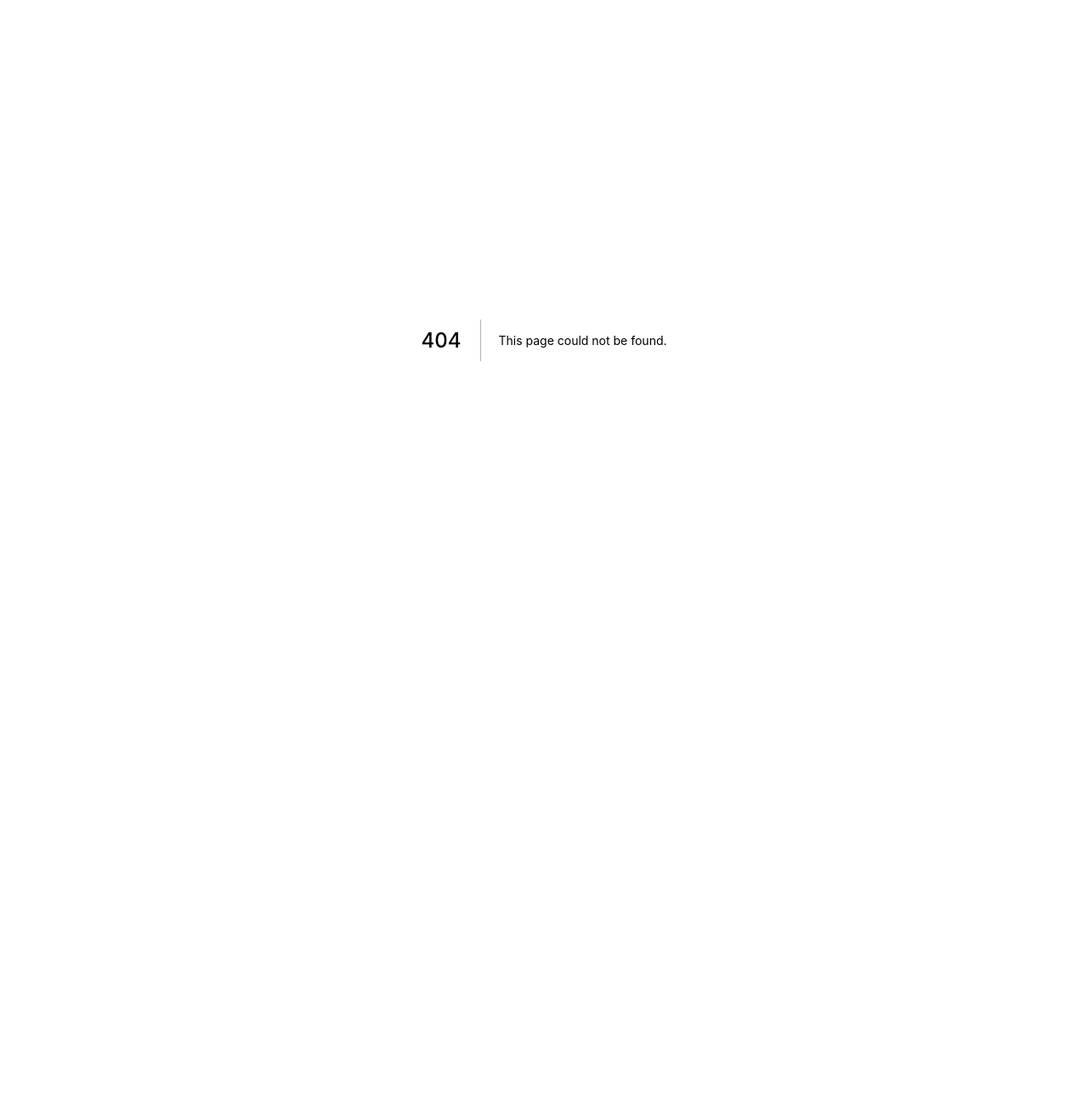
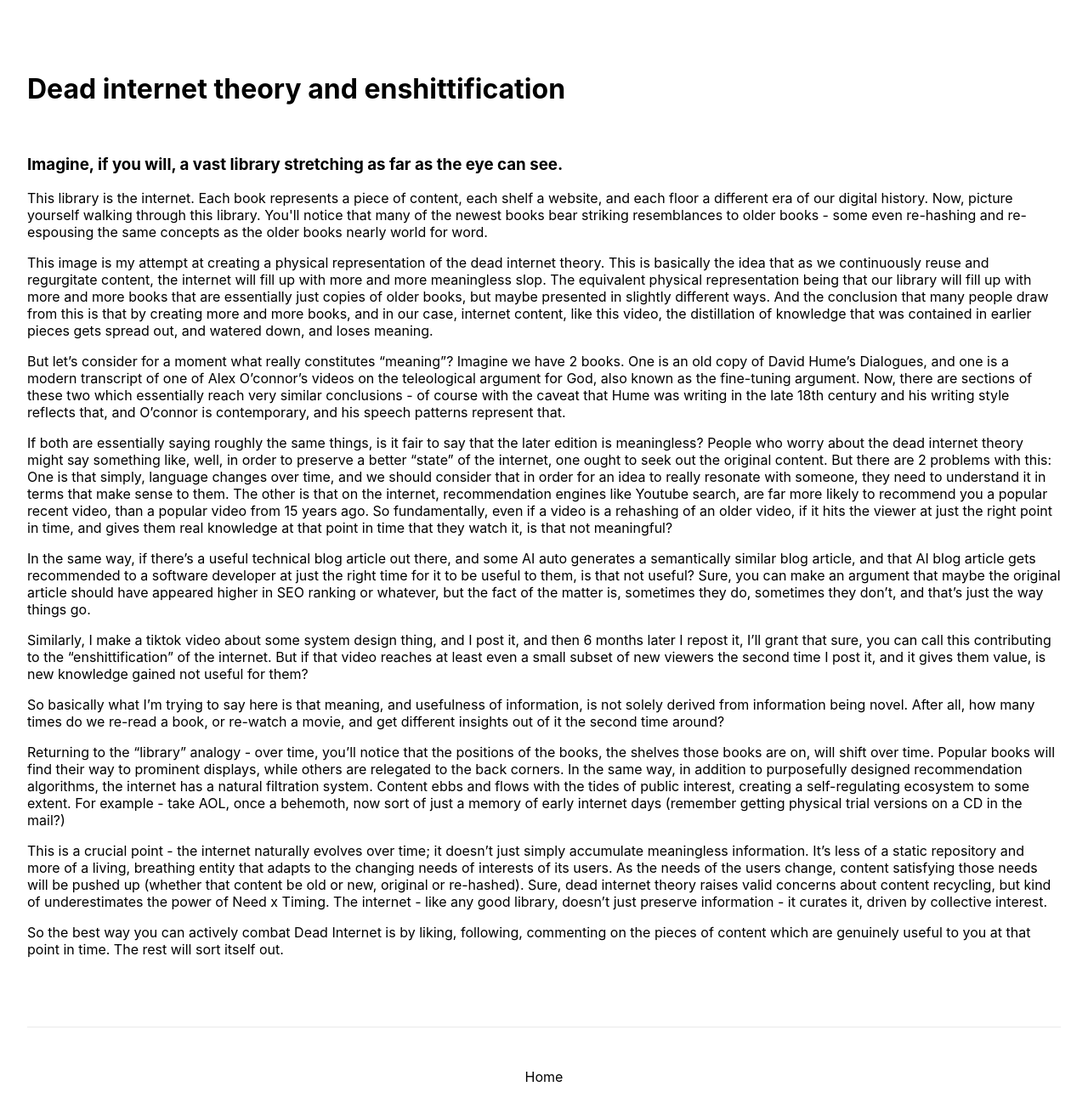
Before and after one commit to chriswillsflannery/chriswillsflannery, a Next.js app: page /posts/deadInternet in a window 1280 px wide. Before the commit this address had no page. Shown: the top 1312 px of the page at 85% size. Before the commit the page ends 800 px from the top, so only its background shows below. Built offline with nearby package versions, Linux system fonts and the light colour scheme.

Commit message:
dead internet

```diff
--- a/pages/index.tsx
+++ b/pages/index.tsx
@@ -37,6 +37,12 @@ const Home: NextPage = () => {
 
         {locale==='en-US' ? (
           <>
+            <p>
+              <Link href="./posts/deadInternet">
+                {`Dead internet theory is dead!`}
+              </Link>
+            </p>
+
             <p>
               <Link href="./posts/whyIsJavascriptSingleThreaded">
                 {`Why is JavaScript single threaded? (Go is multi-threaded)`}
--- /dev/null
+++ b/pages/posts/deadInternet.tsx
@@ -0,0 +1,53 @@
+import type { NextPage } from 'next'
+import Head from 'next/head'
+import Link from 'next/link';
+import { HL } from 'components/HorizontalLine';
+
+import styles from '@/styles/Home.module.css';
+
+const DeadInternet: NextPage = () => {
+
+  return (
+    <div className={styles.container}>
+      <Head>
+        <title>ChrisWF.</title>
+        <meta name="description" content="Generated by create next app" />
+        <link rel="icon" href="/favicon.ico" />
+      </Head>
+
+      <main className={styles.articleMain}>
+        <h1>{`Dead internet theory and enshittification`}</h1>
+        <HL />
+
+        <article>
+            <h3>{`Imagine, if you will, a vast library stretching as far as the eye can see.`}</h3>
+            <p>{`This library is the internet. Each book represents a piece of content, each shelf a website, and each floor a different era of our digital history. Now, picture yourself walking through this library. You'll notice that many of the newest books bear striking resemblances to older books - some even re-hashing and re-espousing the same concepts as the older books nearly world for word.`}</p>
+            <p>{`This image is my attempt at creating a physical representation of the dead internet theory. This is basically the idea that as we continuously reuse and regurgitate content, the internet will fill up with more and more meaningless slop. The equivalent physical representation being that our library will fill up with more and more books that are essentially just copies of older books, but maybe presented in slightly different ways. And the conclusion that many people draw from this is that by creating more and more books, and in our case, internet content, like this video, the distillation of knowledge that was contained in earlier pieces gets spread out, and watered down, and loses meaning.`}</p>
+            <p>{`But let’s consider for a moment what really constitutes “meaning”? Imagine we have 2 books. One is an old copy of David Hume’s Dialogues, and one is a modern transcript of one of Alex O’connor’s videos on the teleological argument for God, also known as the fine-tuning argument. Now, there are sections of these two which essentially reach very similar conclusions - of course with the caveat that Hume was writing in the late 18th century and his writing style reflects that, and O’connor is contemporary, and his speech patterns represent that.`}</p>
+            <p>{`If both are essentially saying roughly the same things, is it fair to say that the later edition is meaningless? People who worry about the dead internet theory might say something like, well, in order to preserve a better “state” of the internet, one ought to seek out the original content. But there are 2 problems with this: One is that simply, language changes over time, and we should consider that in order for an idea to really resonate with someone, they need to understand it in terms that make sense to them. The other is that on the internet, recommendation engines like Youtube search, are far more likely to recommend you a popular recent video, than a popular video from 15 years ago. So fundamentally, even if a video is a rehashing of an older video, if it hits the viewer at just the right point in time, and gives them real knowledge at that point in time that they watch it, is that not meaningful?`}</p>
+            <p>{`In the same way, if there’s a useful technical blog article out there, and some AI auto generates a semantically similar blog article, and that AI blog article gets recommended to a software developer at just the right time for it to be useful to them, is that not useful? Sure, you can make an argument that maybe the original article should have appeared higher in SEO ranking or whatever, but the fact of the matter is, sometimes they do, sometimes they don’t, and that’s just the way things go.`}</p>
+            <p>{`Similarly, I make a tiktok video about some system design thing, and I post it, and then 6 months later I repost it, I’ll grant that sure, you can call this contributing to the “enshittification” of the internet. But if that video reaches at least even a small subset of new viewers the second time I post it, and it gives them value, is new knowledge gained not useful for them?`}</p>
+            <p>{`So basically what I’m trying to say here is that meaning, and usefulness of information, is not solely derived from information being novel. After all, how many times do we re-read a book, or re-watch a movie, and get different insights out of it the second time around?`}</p>
+            <p>{`Returning to the “library” analogy - over time, you’ll notice that the positions of the books, the shelves those books are on, will shift over time. Popular books will find their way to prominent displays, while others are relegated to the back corners. In the same way, in addition to purposefully designed recommendation algorithms, the internet has a natural filtration system. Content ebbs and flows with the tides of public interest, creating a self-regulating ecosystem to some extent. For example - take AOL, once a behemoth, now sort of just a memory of early internet days (remember getting physical trial versions on a CD in the mail?) `}</p>
+            <p>{`This is a crucial point - the internet naturally evolves over time; it doesn’t just simply accumulate meaningless information. It’s less of a static repository and more of a living, breathing entity that adapts to the changing needs of interests of its users. As the needs of the users change, content satisfying those needs will be pushed up (whether that content be old or new, original or re-hashed). Sure, dead internet theory raises valid concerns about content recycling, but kind of underestimates the power of Need x Timing. The internet - like any good library, doesn’t just preserve information - it curates it, driven by collective interest.`}</p>
+            <p>{`So the best way you can actively combat Dead Internet is by liking, following, commenting on the pieces of content which are genuinely useful to you at that point in time. The rest will sort itself out.`}</p>
+        </article>
+
+
+
+        <HL />
+
+      </main>
+
+      <footer className={styles.footer}>
+        <p>
+          <Link href="../">
+            Home
+          </Link>
+        </p>
+      </footer>
+    </div>
+  )
+}
+
+export default DeadInternet
```
